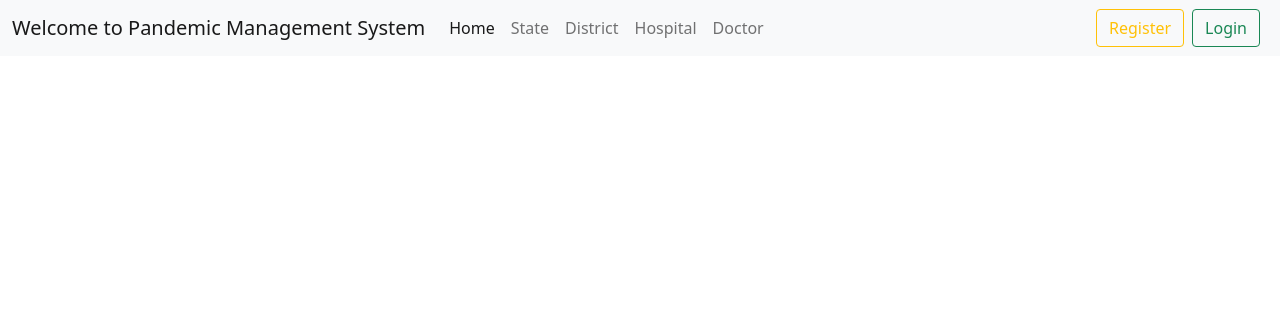
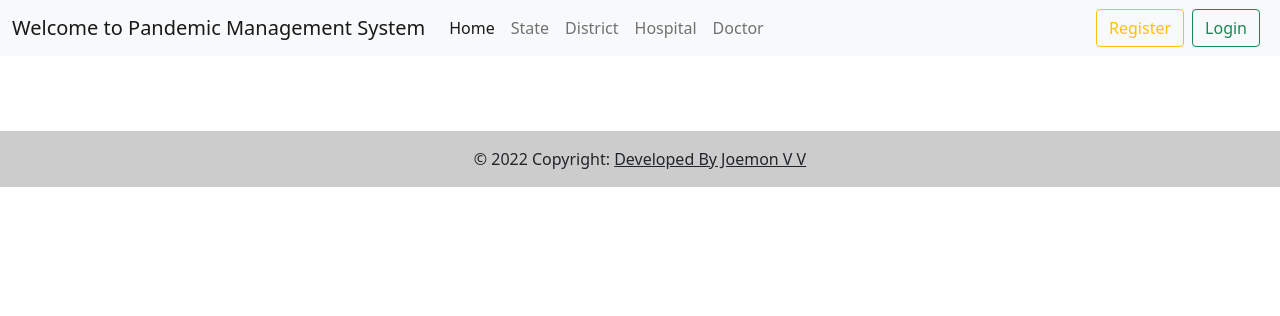
Before and after one commit to Joemonv1997/Pandemic-Management-System, a Django app: page / in a window 1280 px wide. Shown: the top 316 px of the page. Run offline with Django 4.2, Linux system fonts and the light colour scheme.

Commit message:
Added Footer

```diff
--- /dev/null
+++ b/templates/footer.html
@@ -0,0 +1,69 @@
+<footer class="text-center text-white" style="">
+    <!-- Grid container -->
+    <div class="container pt-4">
+      <!-- Section: Social media -->
+      <section class="mb-4">
+        <!-- Facebook -->
+        <a
+          class="btn btn-link btn-floating btn-lg text-dark m-1"
+          href="#!"
+          role="button"
+          data-mdb-ripple-color="dark"
+          ><i class="bi bi-facebook-f"></i
+        ></a>
+
+        <!-- Twitter -->
+        <a
+          class="btn btn-link btn-floating btn-lg text-dark m-1"
+          href="#!"
+          role="button"
+          data-mdb-ripple-color="dark"
+          ><i class="bi bi-twitter"></i
+        ></a>
+
+        <!-- Google -->
+        <a
+          class="btn btn-link btn-floating btn-lg text-dark m-1"
+          href="#!"
+          role="button"
+          data-mdb-ripple-color="dark"
+          ><i class="bi bi-google"></i
+        ></a>
+
+        <!-- Instagram -->
+        <a
+          class="btn btn-link btn-floating btn-lg text-dark m-1"
+          href="#!"
+          role="button"
+          data-mdb-ripple-color="dark"
+          ><i class="bi bi-instagram"></i
+        ></a>
+
+        <!-- Linkedin -->
+        <a
+          class="btn btn-link btn-floating btn-lg text-dark m-1"
+          href="#!"
+          role="button"
+          data-mdb-ripple-color="dark"
+          ><i class="bi bi-linkedin"></i
+        ></a>
+        <!-- Github -->
+        <a
+          class="btn btn-link btn-floating btn-lg text-dark m-1"
+          href="#!"
+          role="button"
+          data-mdb-ripple-color="dark"
+          ><i class="bi bi-github"></i
+        ></a>
+      </section>
+      <!-- Section: Social media -->
+    </div>
+    <!-- Grid container -->
+
+    <!-- Copyright -->
+    <div class="text-center text-dark p-3" style="background-color: rgba(0, 0, 0, 0.2);">
+      © 2022 Copyright:
+      <a class="text-dark" href="">Developed By Joemon V V</a>
+    </div>
+    <!-- Copyright -->
+  </ooter>
--- a/templates/home.html
+++ b/templates/home.html
@@ -32,7 +32,7 @@
                     <a class="nav-link" href="{% url 'hospital' %}">Hospital</a>
                   </li>
                   <li class="nav-item">
-                    <a class="nav-link" href="{% url 'h' %}">Doctor</a>
+                    <a class="nav-link" href="{% url 'userregister' %}">Doctor</a>
                   </li>
                 </ul>
             </div>
@@ -59,5 +59,6 @@
         <script src="https://cdn.jsdelivr.net/npm/bootstrap@5.1.3/dist/js/bootstrap.bundle.min.js" integrity="sha384-ka7Sk0Gln4gmtz2MlQnikT1wXgYsOg+OMhuP+IlRH9sENBO0LRn5q+8nbTov4+1p" crossorigin="anonymous"></script>
         {% block datascript %} {% endblock %}
         <script src="" async defer></script>
+        {% include "footer.html" %}
     </body>
 </html>
--- a/templates/users_all.html
+++ b/templates/users_all.html
@@ -16,7 +16,7 @@
                     $("#display_data").empty();
                     for (var key in response.all_users){
                         console.log(key)
-                        var temp="<li>"+response.all_users[key].username+"</    li>";
+                        var temp="<li>"+response.all_users[key].username+"</li>";
                         $("#display_data").append(temp)
 
                     }
```
